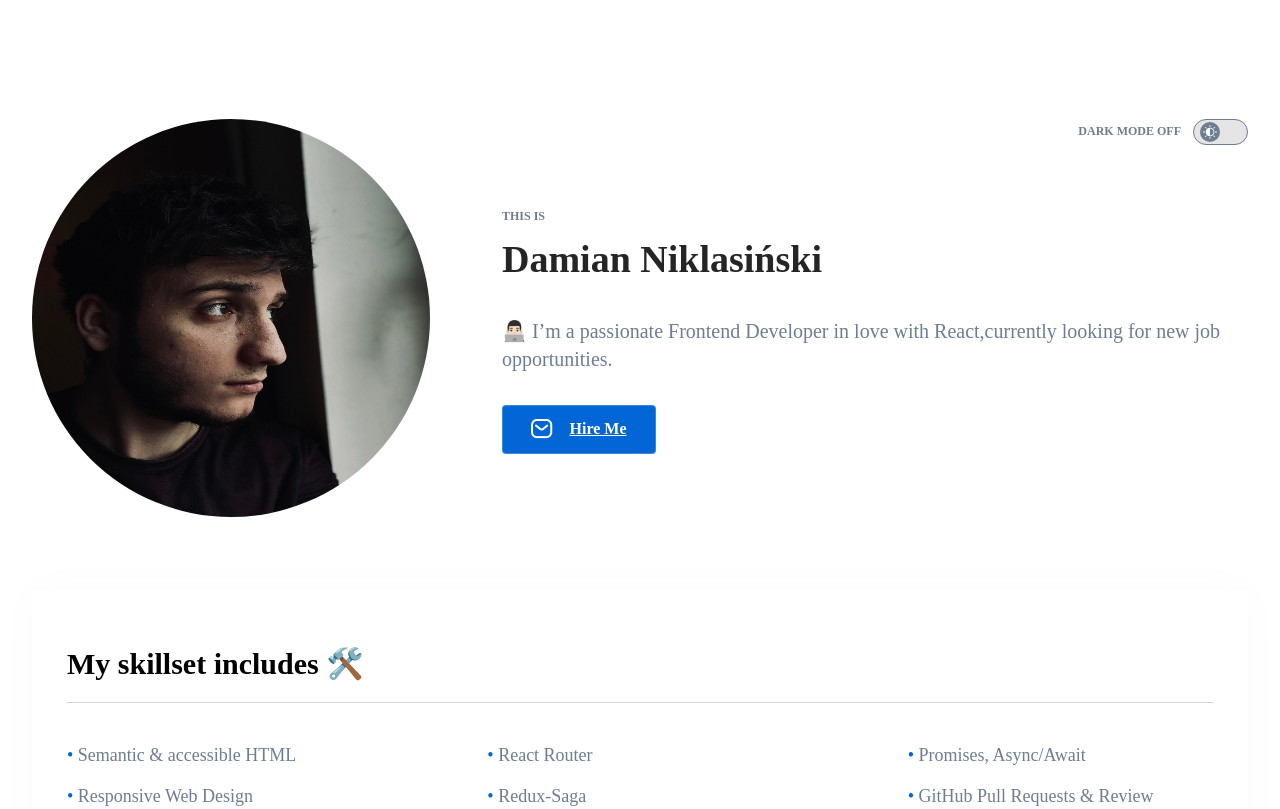
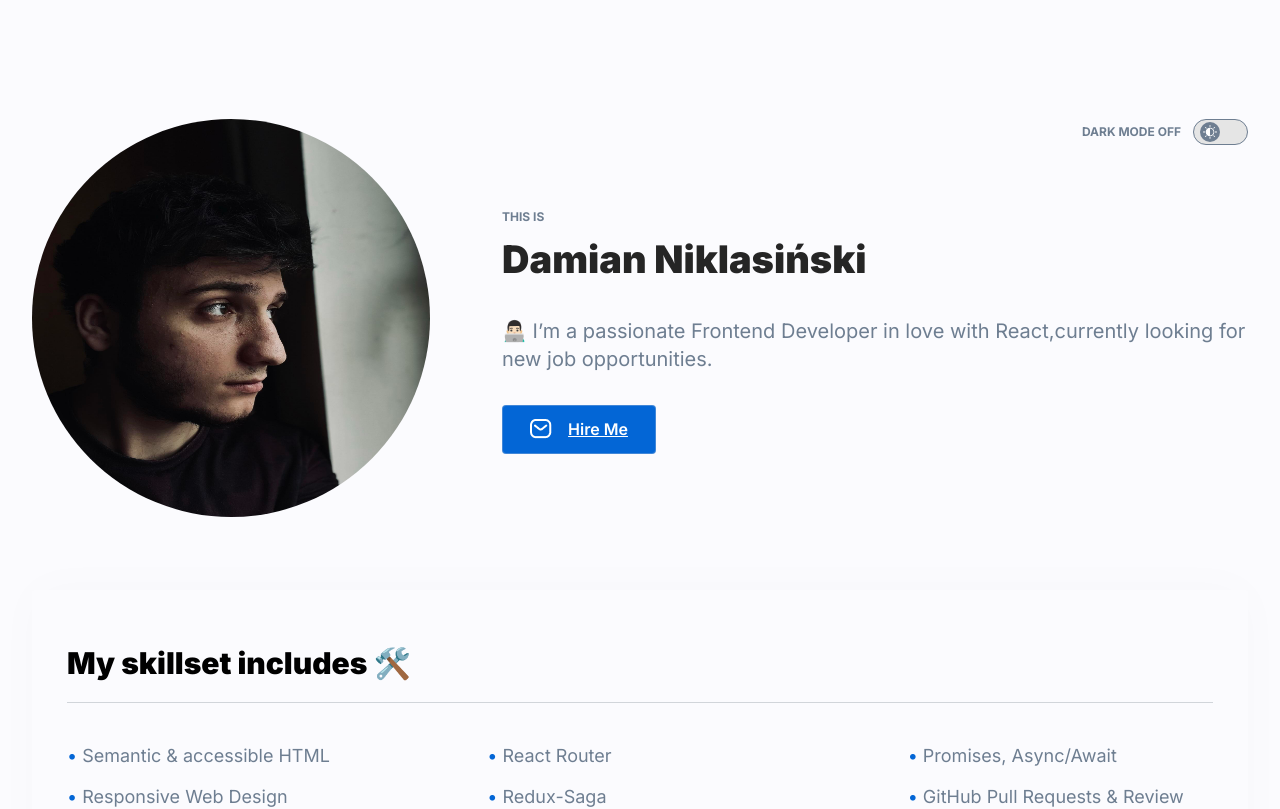
Before and after one commit to Damian-Niklasinski/personal-homepage, a React (Create React App) app: page / in a window 1280 px wide. Shown: the top 809 px of the page. Built offline with nearby package versions, Linux system fonts and the light colour scheme; no server answers.

Commit message:
added styling to Wrapper

```diff
--- a/src/components/Wrapper/styled.js
+++ b/src/components/Wrapper/styled.js
@@ -1,10 +1,17 @@
-import styled from "styled-components";
+import styled, { css } from "styled-components";
 
 
 export const StyledWrapper = styled.div`
     padding: 119px 14px 109px;
+    font-family: 'Inter', sans-serif;
+    word-break: break-word;
+    background-color: ${({ theme }) => theme.color.liliac};
 
-    @media (max-width: ${({theme}) => theme.breakpoint.mobile}) {
+    ${({ $darkTheme }) => $darkTheme && css`
+    background-color: ${({ theme }) => theme.color.black};
+    `}
+
+    @media (max-width: ${({ theme }) => theme.breakpoint.mobile}) {
         padding: 14px 14px 14px;
     }
 `;
```
